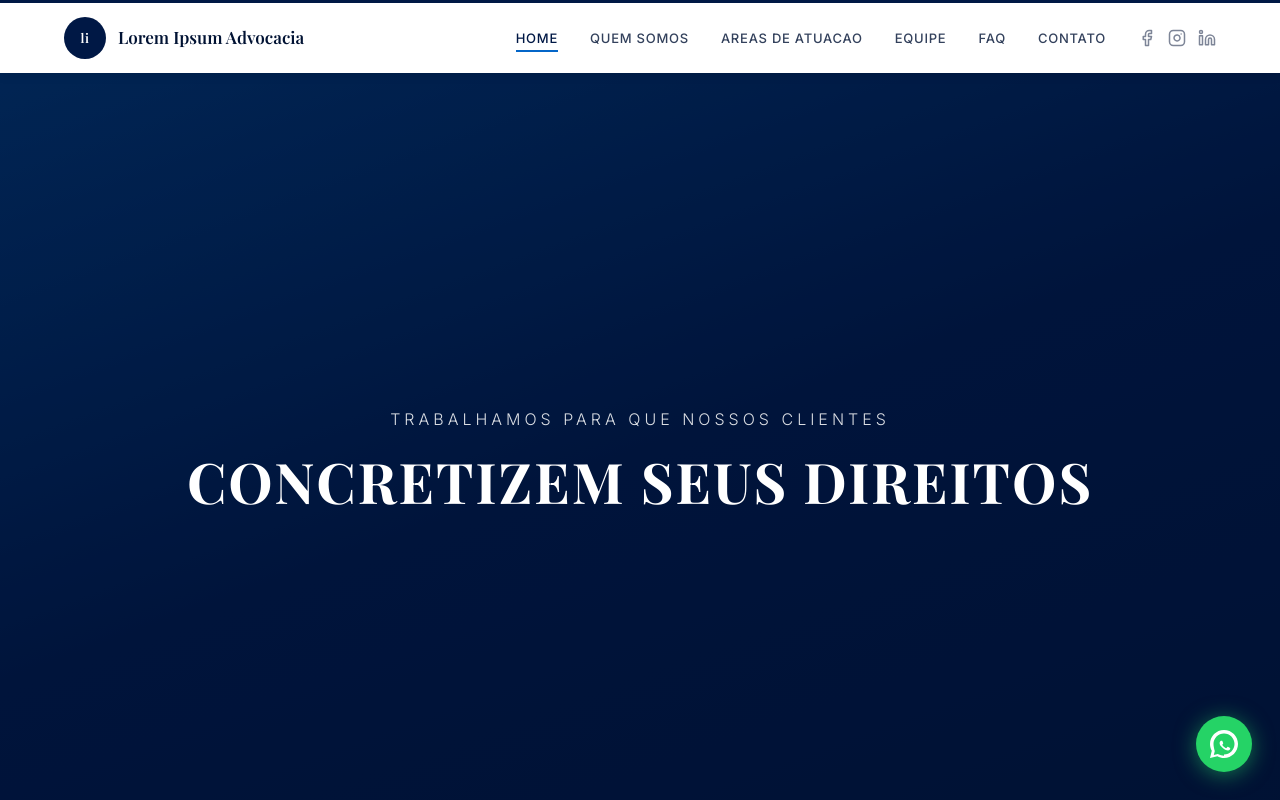
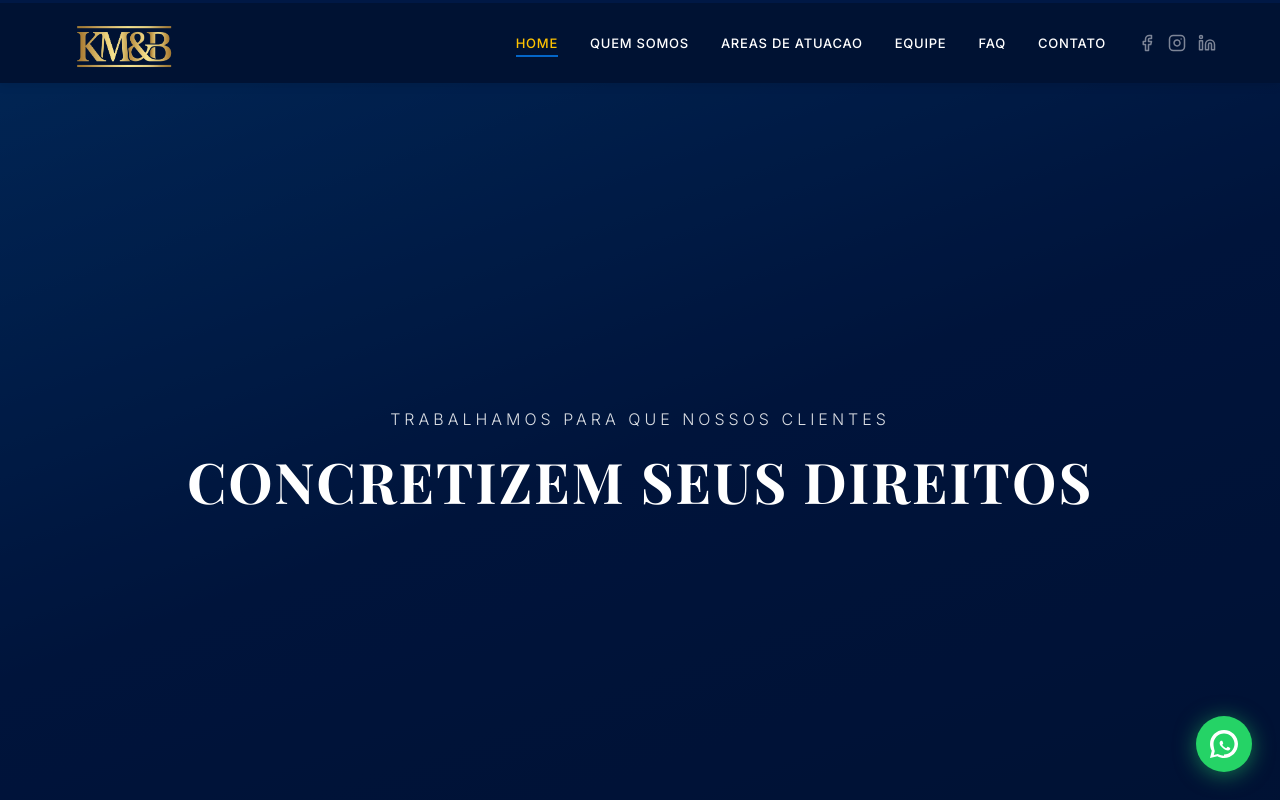
Before and after one commit to hitosanches/kmeb, a website: page index.html in a window 1280 px wide. Shown: the top 800 px of the page. Drawn offline with nearby package versions, Linux system fonts and the light colour scheme.

Commit message:
header e logo

```diff
--- a/index.html
+++ b/index.html
@@ -20,8 +20,7 @@
     <nav class="navbar">
       <div class="container">
         <div class="logo">
-          <div class="logo-circle">li</div>
-          <span class="logo-text">Lorem Ipsum Advocacia</span>
+          <div class="logo-container"><img src="images/logokmeb.png" alt="Logo da KM&B" height="80px" width="120px"></div>
         </div>
         <ul class="nav-menu" id="navMenu">
           <li><a href="#home" class="nav-link">HOME</a></li>
--- a/styles.css
+++ b/styles.css
@@ -52,7 +52,7 @@ body {
   left: 0;
   width: 100%;
   z-index: 1000;
-  background: var(--bg-white);
+  background: #001233;
   box-shadow: 0 1px 8px rgba(0, 24, 69, 0.06);
 }
 
@@ -61,17 +61,15 @@ body {
   background: var(--primary-color);
 }
 
-.navbar {
-  padding: 0.875rem 0;
-}
 
 .navbar .container {
   display: flex;
   justify-content: space-between;
   align-items: center;
+
 }
 
-.logo {
+.logo-container {
   display: flex;
   align-items: center;
   gap: 12px;
@@ -94,13 +92,6 @@ body {
   letter-spacing: 0.5px;
 }
 
-.logo-text {
-  font-size: 17px;
-  font-weight: 600;
-  font-family: 'Playfair Display', serif;
-  color: var(--text-dark);
-}
-
 .nav-menu {
   display: flex;
   list-style: none;
@@ -116,7 +107,7 @@ body {
 
 .nav-link {
   text-decoration: none;
-  color: var(--text-medium);
+  color: #ffffff;
   font-weight: 500;
   font-size: 13px;
   text-transform: uppercase;
@@ -127,7 +118,7 @@ body {
 
 .nav-link:hover,
 .nav-link.active {
-  color: var(--primary-color);
+  color: #ffc300;
 }
 
 .nav-link.active::after {
```
Also changed, not shown: images/logokmeb.png (added).
